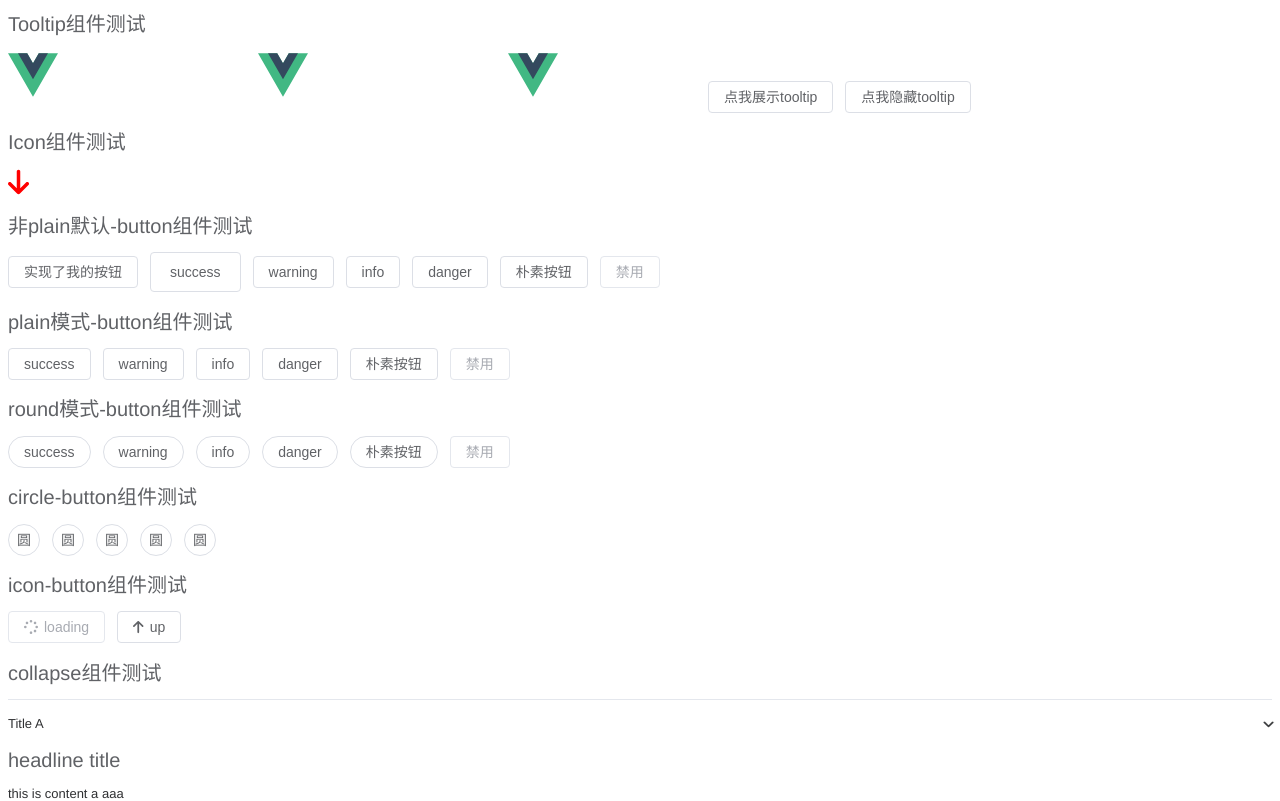
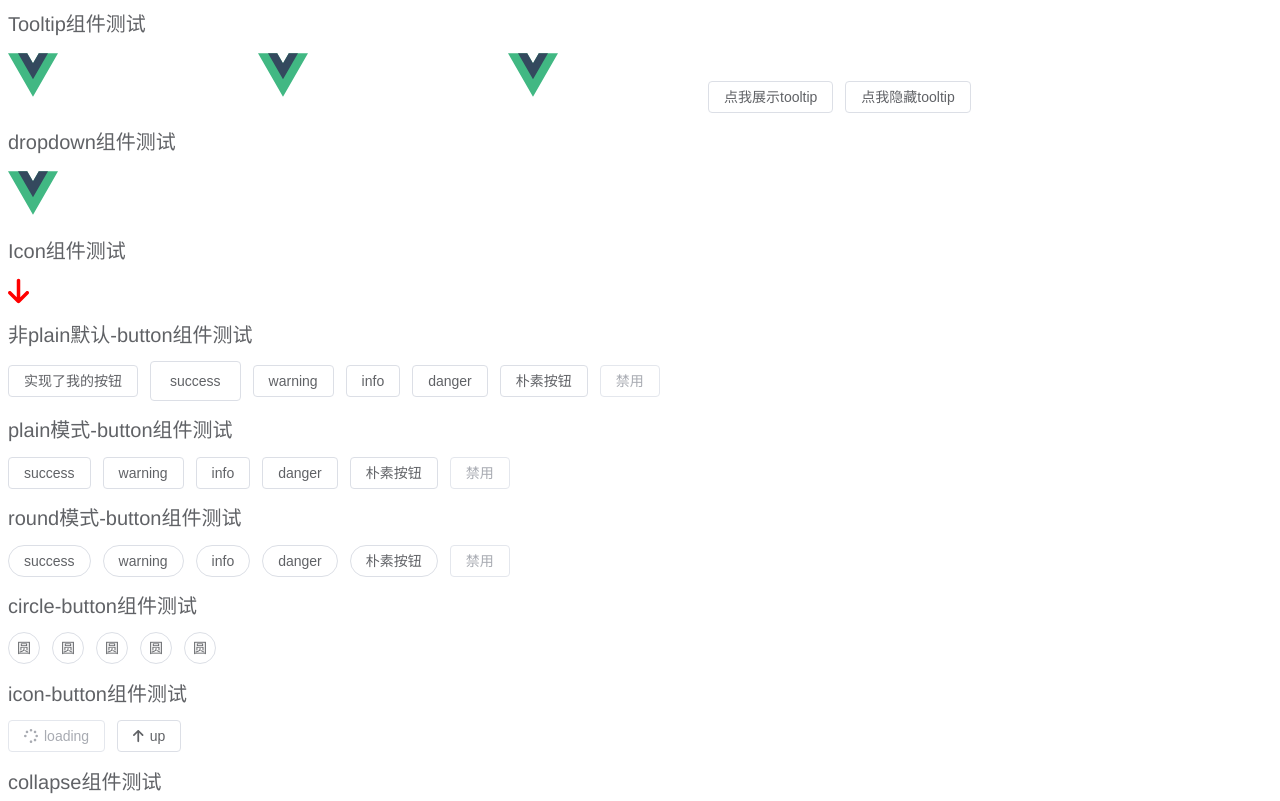
Before and after one commit to 2passby/v-element, a Vue app: page / in a window 1280 px wide. Shown: the top 801 px of the page. Built offline with nearby package versions, Linux system fonts and the light colour scheme; the HTML template or start-up script is replaced by a standard one.

Commit message:
dropdown组件结构完成

```diff
--- a/src/App.vue
+++ b/src/App.vue
@@ -3,12 +3,20 @@ import Button from './components/Button/Button.vue'
 import Collapse from './components/Collapse/Collapse.vue'
 import CollapseItem from './components/Collapse/CollapseItem.vue'
 import Icon from './components/Icon/Icon.vue'
-import { ref, onMounted } from 'vue'
+import { ref, onMounted, h } from 'vue'
 import type { Placement, Options } from '@popperjs/core'
 import { bottom, createPopper } from '@popperjs/core'
 import type { Instance } from '@popperjs/core'
 import Tooltip from './components/Tooltip/Tooltip.vue'
 import type { TooltipInstance } from '@/components/Tooltip/types'
+import Dropdown from './components/Dropdown/Dropdown.vue'
+import type { MenuOptions } from './components/Dropdown/types'
+const option: MenuOptions[] = [
+  { key: 1, label: h('b', 'this-is-bold') },
+  { key: 2, label: 'item2', disabled: true },
+  { key: 3, label: 'item3', divided: true },
+  { key: 4, label: 'item4' },
+]
 //测试tooltip popper显示
 let tooltipRef = ref<TooltipInstance | null>()
 const show = () => {
@@ -71,6 +79,10 @@ let popperoptions: Partial<Options> = { placement: 'right-end', strategy: 'fixed
   </Tooltip>
   <Button type="primary" @click="show" class="show_btn">点我展示tooltip</Button>
   <Button type="success" @click="hide">点我隐藏tooltip</Button>
+  <h1>dropdown组件测试</h1>
+  <Dropdown placement="right" :menu-options="option" trigger="click">
+    <img src="./assets/logo.svg" alt="" class="logo" />
+  </Dropdown>
   <h1>Icon组件测试</h1>
   <Icon icon="arrow-up" size="2xl" type="primary" color="red" spin></Icon>
   <h1>非plain默认-button组件测试</h1>
--- /dev/null
+++ b/src/components/Dropdown/Dropdown.vue
@@ -0,0 +1,60 @@
+<script lang="ts" setup>
+import type { Dropdownprops, DropdownEmits, DropdownInstance, MenuOptions } from './types'
+import type { TooltipInstance } from '../Tooltip/types'
+import { ref } from 'vue'
+import RenderVnode from '@/components/common/RenderVnode'
+import Tooltip from '../Tooltip/Tooltip.vue'
+defineOptions({
+  name: 'Vkdropdown',
+})
+const props = defineProps<Dropdownprops>()
+const emits = defineEmits<DropdownEmits>()
+const visibleChange = (e: boolean) => {
+  emits('visible-change', e)
+}
+const itemClick = (e: MenuOptions) => {
+  if (e.disabled) return
+  emits('select', e)
+}
+const tooltipRef = ref<TooltipInstance>()
+
+defineExpose({
+  show: () => tooltipRef.value?.show(),
+  hide: () => tooltipRef.value?.hide(),
+})
+</script>
+
+<template>
+  <div class="vk-dropdown">
+    <Tooltip
+      :trigger="trigger"
+      :placement="placement"
+      :popper-options="popperOptions"
+      :opendelay="opendelay"
+      :closedelay="closedelay"
+      @visible-change="visibleChange"
+      ref="tooltipRef"
+    >
+      <!-- 实现默认插槽内容透传 -->
+      <template #default>
+        <slot></slot>
+      </template>
+      <template #content>
+        <ul class="vk-dropdown__menu">
+          <template v-for="item in menuOptions" :key="item.key">
+            <li v-if="item.divided" role="separator" class="divide-placeholder"></li>
+            <li
+              class="vk-dropdown__item"
+              :class="{ 'is-disabled': item.disabled, 'is-divided': item.divided }"
+              :id="`dropdown-item-${item.key}`"
+              @click="itemClick(item)"
+            >
+              <!-- 渲染节点支持解析html语法 -->
+              <RenderVnode :vNode="item.label"></RenderVnode>
+            </li>
+          </template>
+        </ul>
+      </template>
+    </Tooltip>
+  </div>
+</template>
--- /dev/null
+++ b/src/components/Dropdown/types.ts
@@ -0,0 +1,26 @@
+import type { VNode } from 'vue'
+import type { TooltipProps } from '../Tooltip/types'
+
+export interface Dropdownprops extends TooltipProps {
+  menuOptions: MenuOptions[]
+}
+
+export interface MenuOptions {
+  // 菜单主题内容
+  label: string | VNode
+  //key标识每个菜单项目
+  key: string | number
+  //菜单是否可点击
+  disabled?: boolean
+  //此项目菜单是否需要分隔符号
+  divided?: boolean
+}
+
+export interface DropdownEmits {
+  (e: 'visible-change', value: boolean): void
+  (e: 'select', value: MenuOptions): void
+}
+export interface DropdownInstance {
+  show: () => void
+  hide: () => void
+}
--- a/src/components/Tooltip/types.ts
+++ b/src/components/Tooltip/types.ts
@@ -1,21 +1,21 @@
 import type { Placement, Options } from '@popperjs/core'
 //声明props传入参数类型
 export interface TooltipProps {
-  content?: string
-  trigger?: 'hover' | 'click'
-  placement?: Placement
-  manual?: boolean
-  popperOptions?: Partial<Options>
-  transtition?: string
-  opendelay?: number
-  closedelay?: number
+  content?: string //tooltip显示的简单字符数据
+  trigger?: 'hover' | 'click' //触发方式
+  placement?: Placement //展示区的显示位置
+  manual?: boolean //手动 or 自动展示
+  popperOptions?: Partial<Options> //原生的popper.js参数支持
+  transtition?: string //过渡效果的实现
+  opendelay?: number //打开延迟
+  closedelay?: number //关闭延迟
 }
 // 声明emits触发事件类型,ts函数签名类型声明
 export interface TooltipsEmits {
   (e: 'visible-change', value: boolean): void
 }
 
-//声明tooltip向外暴漏的方法，ts组件实例对象的方法声明
+//声明tooltip向外暴漏expose的方法，ts组件实例对象的方法声明
 export interface TooltipInstance {
   show: () => void
   hide: () => void
--- /dev/null
+++ b/src/components/common/RenderVnode.ts
@@ -0,0 +1,14 @@
+import { defineComponent } from 'vue'
+
+const RenderVnode = defineComponent({
+  props: {
+    vNode: {
+      type: [String, Object],
+      required: true,
+    },
+  },
+  setup(props) {
+    return () => props.vNode
+  },
+})
+export default RenderVnode
```
Also changed, not shown: src/components/Dropdown/styles.css (added).
